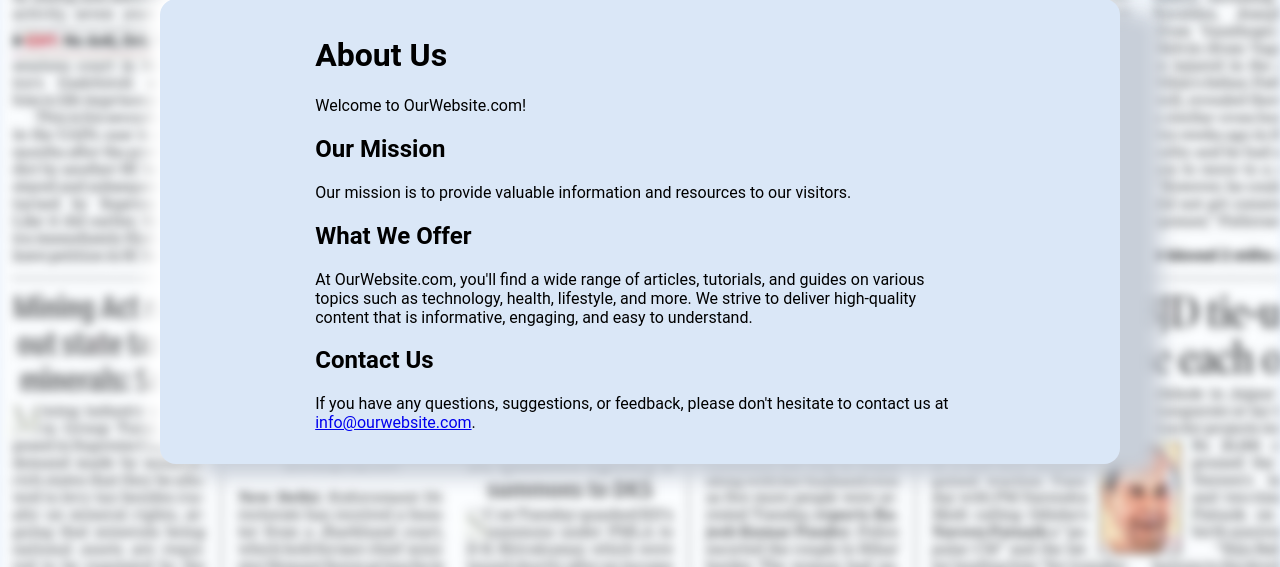
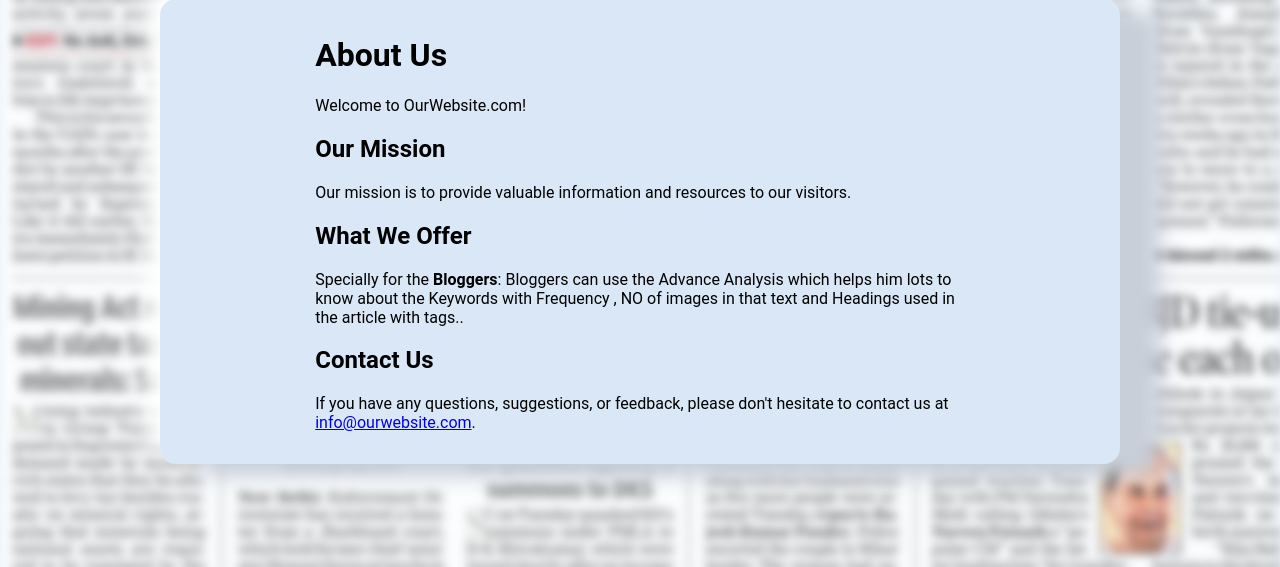
Before and after one commit to sanjayasd45/python, a Flask app: page /about in a window 1280 px wide. Shown: the part 105-672 px from the top of the page. Run offline with Flask 3, Linux system fonts and the light colour scheme; some libraries are stand-ins or nearby versions.

Commit message:
Update about.html

```diff
--- a/templates/about.html
+++ b/templates/about.html
@@ -23,12 +23,10 @@
         <h2>Our Mission</h2>
         <p>Our mission is to provide valuable information and resources to our visitors.</p>
         <h2>What We Offer</h2>
-        <p>At OurWebsite.com, you'll find a wide range of articles, tutorials, and guides on various topics such as
-            technology, health, lifestyle, and more. We strive to deliver high-quality content that is informative,
-            engaging, and easy to understand.</p>
+        <p>Specially for the <b>Bloggers</b>: Bloggers can use the Advance Analysis which helps him lots to know about the Keywords with Frequency , NO of images in that text and Headings used in the article with tags..</p>
         <h2>Contact Us</h2>
         <p>If you have any questions, suggestions, or feedback, please don't hesitate to contact us at <a
-                href="mailto:info@ourwebsite.com">info@ourwebsite.com</a>.</p>
+                href="nikhil7618987598@gmail.com">info@ourwebsite.com</a>.</p>
     </div>
 
 </div>
```
